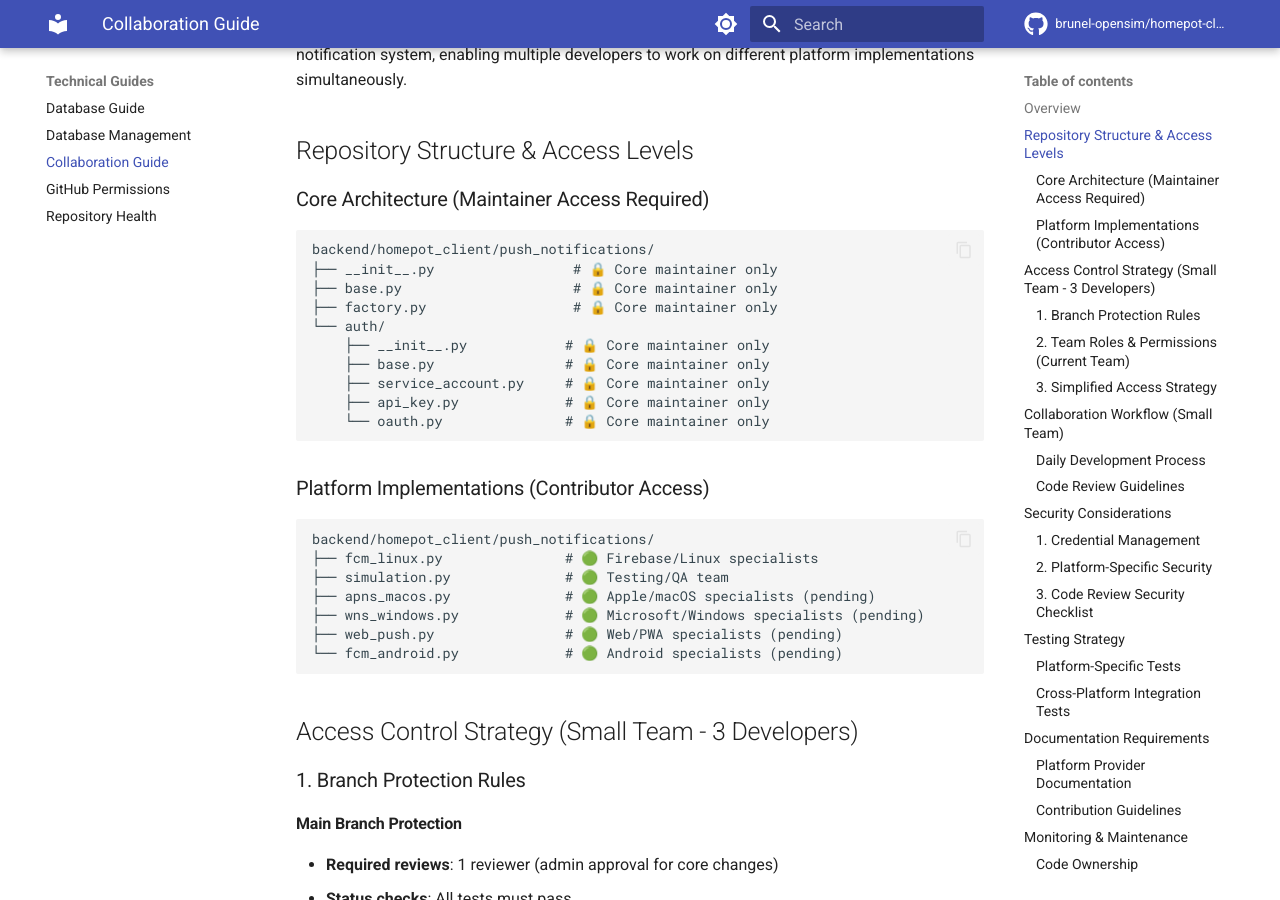
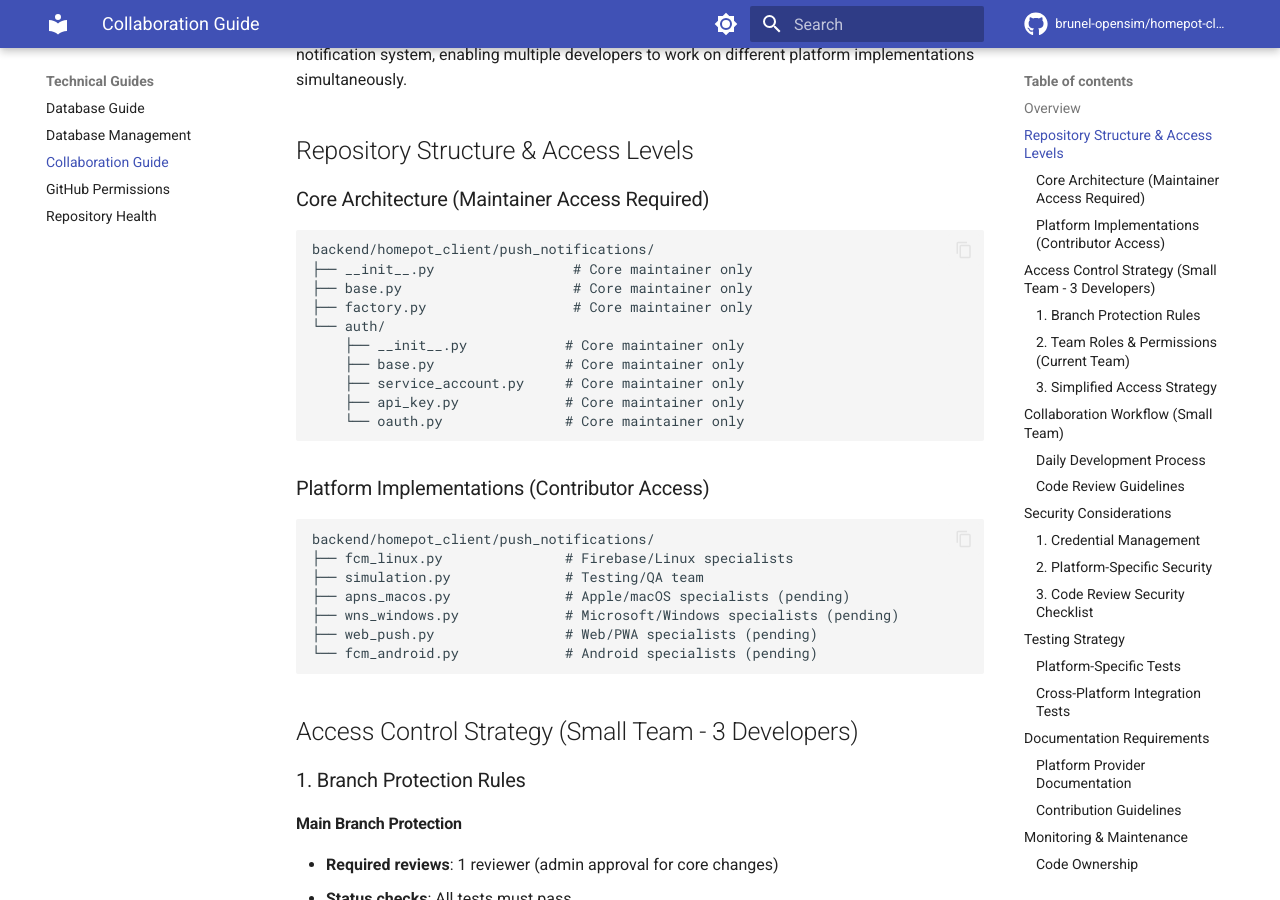
Before and after one commit to brunel-opensim/homepot-client, an MkDocs documentation site: the page built from docs/collaboration-guide.md, in a window 1280 px wide and 900 px high, scrolled down 304 px. Built offline with MkDocs 1.6.1 and Material for MkDocs 9.7.7, drawn with Linux system fonts in a browser that asks for light colours; comment, search, counter and statistics services are not loaded; the version menu is left out.

````diff
--- a/docs/collaboration-guide.md
+++ b/docs/collaboration-guide.md
@@ -9,26 +9,26 @@ This guide outlines the collaboration workflow and access controls for the modul
 ### Core Architecture (Maintainer Access Required)
 ```
 backend/homepot_client/push_notifications/
-├── __init__.py                 # 🔒 Core maintainer only
-├── base.py                     # 🔒 Core maintainer only
-├── factory.py                  # 🔒 Core maintainer only
+├── __init__.py                 # Core maintainer only
+├── base.py                     # Core maintainer only
+├── factory.py                  # Core maintainer only
 └── auth/
-    ├── __init__.py            # 🔒 Core maintainer only
-    ├── base.py                # 🔒 Core maintainer only
-    ├── service_account.py     # 🔒 Core maintainer only
-    ├── api_key.py             # 🔒 Core maintainer only
-    └── oauth.py               # 🔒 Core maintainer only
+    ├── __init__.py            # Core maintainer only
+    ├── base.py                # Core maintainer only
+    ├── service_account.py     # Core maintainer only
+    ├── api_key.py             # Core maintainer only
+    └── oauth.py               # Core maintainer only
 ```
 
 ### Platform Implementations (Contributor Access)
 ```
 backend/homepot_client/push_notifications/
-├── fcm_linux.py               # 🟢 Firebase/Linux specialists
-├── simulation.py              # 🟢 Testing/QA team
-├── apns_macos.py              # 🟢 Apple/macOS specialists (pending)
-├── wns_windows.py             # 🟢 Microsoft/Windows specialists (pending)
-├── web_push.py                # 🟢 Web/PWA specialists (pending)
-└── fcm_android.py             # 🟢 Android specialists (pending)
+├── fcm_linux.py               # Firebase/Linux specialists
+├── simulation.py              # Testing/QA team
+├── apns_macos.py              # Apple/macOS specialists (pending)
+├── wns_windows.py             # Microsoft/Windows specialists (pending)
+├── web_push.py                # Web/PWA specialists (pending)
+└── fcm_android.py             # Android specialists (pending)
 ```
 
 ## Access Control Strategy (Small Team - 3 Developers)
````
Also changed, not shown: README.md (+2 -2 lines), docs/development-guide.md (+5 -4 lines), docs/github-permissions-guide.md (+5 -5 lines).
